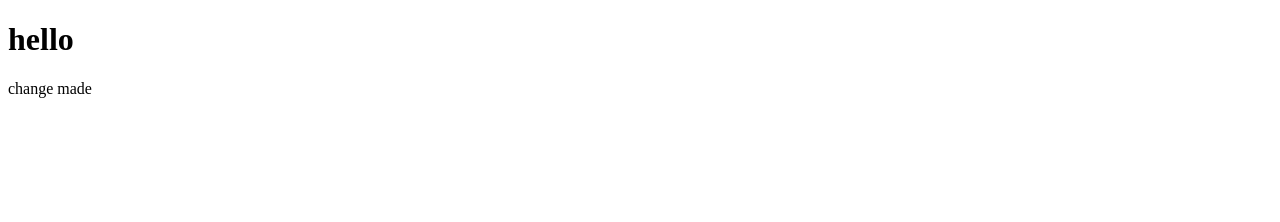
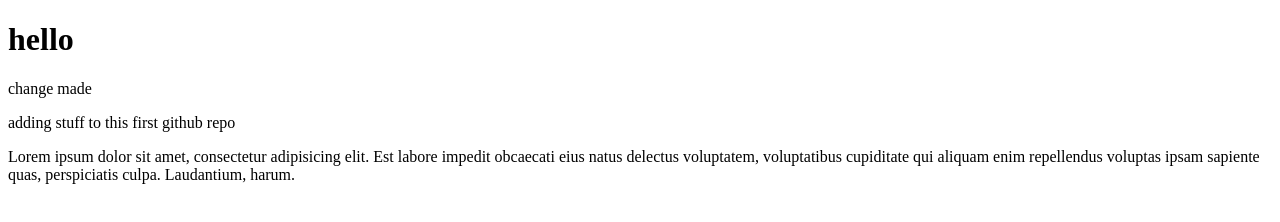
Before and after one commit to Ksumkuriyama/git, a plain HTML site: page index.html in a window 1280 px wide. Drawn offline with Linux system fonts and the light colour scheme.

Commit message:
Added some content

```diff
--- a/index.html
+++ b/index.html
@@ -8,6 +8,8 @@
 
 <h1>hello</h1>
 <p>change made</p>
+<p>adding stuff to this first github repo</p>
+<p>Lorem ipsum dolor sit amet, consectetur adipisicing elit. Est labore impedit obcaecati eius natus delectus voluptatem, voluptatibus cupiditate qui aliquam enim repellendus voluptas ipsam sapiente quas, perspiciatis culpa. Laudantium, harum.</p>
 
 </body>
 </html>
```
